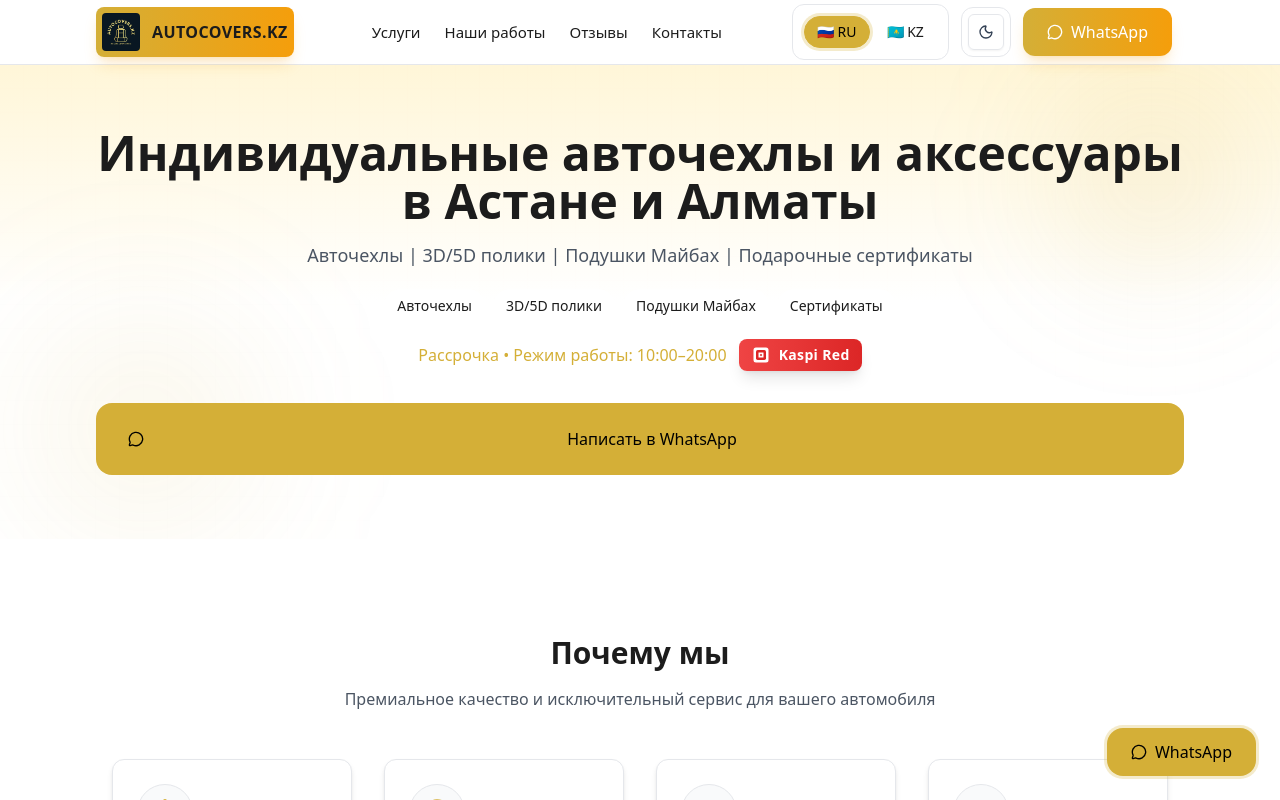
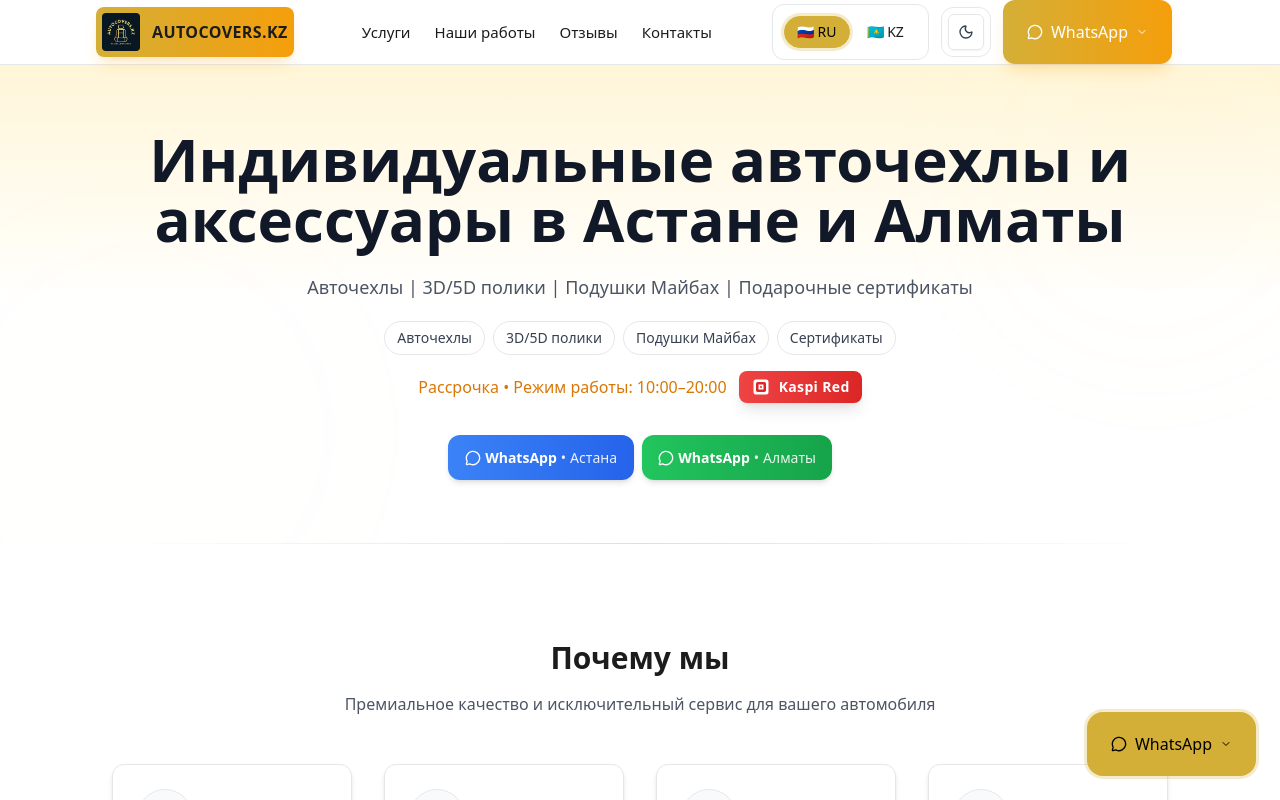
Before and after one commit to Ali-Fayzullaev/autocovers, a Next.js app: page / in a window 1280 px wide. Shown: the top 800 px of the page. Built offline with nearby package versions, Linux system fonts and the light colour scheme.

Commit message:
added other button for whatsapp link in hero

```diff
--- a/components/CityActionButton.tsx
+++ b/components/CityActionButton.tsx
@@ -76,12 +76,11 @@ export function CityActionButton({ type, label, className }: CityActionButtonPro
   };
 
   return (
-    <div className="relative w-auto">
+    <div className="relative w-full max-w-md mx-auto">
       <button
         onClick={(e) => {
           e.preventDefault();
           e.stopPropagation();
-          console.log('Button clicked - opening modal');
           setIsOpen(true);
         }}
         onTouchStart={(e) => {
@@ -91,37 +90,34 @@ export function CityActionButton({ type, label, className }: CityActionButtonPro
         onTouchEnd={(e) => {
           e.preventDefault();
           e.stopPropagation();
-          console.log('Touch ended - opening modal');
           setIsOpen(true);
         }}
         className={`
           ${className || "btn-gold"}
           flex items-center justify-center gap-2 w-full
-          min-h-[34px] /* Минимальная высота для мобильных */
-          active:scale-[0.98] /* Фидбек при нажатии */
+          min-h-[64px]
+          active:scale-[0.98]
           transition-all duration-150
-          select-none /* Убираем выделение текста */
-          touch-manipulation /* Оптимизация для тач-устройств */
+          select-none
+          touch-manipulation
           relative
           overflow-hidden
         `}
         style={{
-          WebkitTapHighlightColor: 'transparent' /* Убираем синий highlight на iOS */
+          WebkitTapHighlightColor: 'transparent'
         }}
       >
-        {/* Основной контент */}
         <div className="flex items-center justify-center gap-2 w-full px-2">
           {getActionIcon()}
           <span className="flex-1 text-center font-medium">{getActionLabel()}</span>
-
+          <ChevronDown className="h-3 w-3 flex-shrink-0" />
         </div>
 
-        {/* Overlay для лучшего touch target */}
         <div className="absolute inset-0 bg-transparent" />
       </button>
 
       <Dialog open={isOpen} onOpenChange={setIsOpen}>
-        <DialogContent className="sm:max-w-md bg-white dark:bg-slate-800 border-gray-200 dark:border-slate-700 rounded-2xl mx-4">
+        <DialogContent className="bg-white dark:bg-slate-800 border-gray-200 dark:border-slate-700 rounded-2xl w-[calc(100vw-2rem)] max-w-md">
           <DialogHeader className="text-center">
             <DialogTitle className="text-xl font-semibold text-gray-900 dark:text-gray-100">
               {lang === "ru" ? "Выберите город" : "Қаланы таңдаңыз"}
@@ -141,7 +137,7 @@ export function CityActionButton({ type, label, className }: CityActionButtonPro
                 onClick={() => handleAction(city.id)}
                 className={`
                   w-full text-left p-4 rounded-xl border-2 transition-all duration-200 flex items-center gap-4 group
-                  min-h-[70px] /* Минимальная высота для тач-устройств */
+                  min-h-[70px]
                   active:scale-[0.98]
                   ${selectedCity === city.id
                     ? "border-amber-500 bg-amber-50 dark:bg-amber-500/10"
--- a/components/Hero.tsx
+++ b/components/Hero.tsx
@@ -1,56 +1,55 @@
 "use client";
 
 import { motion } from "framer-motion";
-import { Button } from "@/components/ui/button";
-import { CityActionButton } from "@/components/CityActionButton";
+import { MessageCircle, MapPin } from "lucide-react";
 import { ru } from "@/lib/translations/ru";
 import { kz } from "@/lib/translations/kz";
 import { useLanguage } from "@/lib/LanguageContext";
 import { KaspiRedLogo } from "@/components/KaspiRedLogo";
 
+// Константы с номерами
+const CITIES = [
+  {
+    id: "astana",
+    name: { ru: "Астана", kz: "Астана" },
+    phone: "+77785228800",
+    whatsapp: "https://wa.me/77785228800",
+    color: "from-blue-500 to-blue-600",
+    hoverColor: "hover:from-blue-600 hover:to-blue-700",
+  },
+  {
+    id: "almaty",
+    name: { ru: "Алматы", kz: "Алматы" },
+    phone: "+77067088225",
+    whatsapp: "https://wa.me/77067088225",
+    color: "from-green-500 to-green-600",
+    hoverColor: "hover:from-green-600 hover:to-green-700",
+  }
+] as const;
+
 export default function Hero() {
   const { lang } = useLanguage();
   const t = lang === "ru" ? ru : kz;
 
+  const handleWhatsApp = (whatsappUrl: string, cityName: string) => {
+    console.log(`Opening WhatsApp for ${cityName}`);
+    window.open(whatsappUrl, "_blank");
+  };
+
   return (
-    <section className="relative isolate overflow-hidden">
-      {/* цветная подложка секции — заметно отделяет hero */}
-      <div className="absolute inset-0 -z-10 bg-gradient-to-b from-[#FFF6D8] via-white to-white dark:from-[#0B0F16] dark:via-[#0B0F16] dark:to-[#0B0F16]" />
+    <section className="relative isolate overflow-hidden bg-gradient-to-b from-[#FFF6D8] via-white to-white dark:from-[#0B0F16] dark:via-[#0B0F16] dark:to-[#0B0F16]">
+      {/* Декоративные элементы */}
+      <div className="absolute inset-0 -z-10 opacity-10">
+        <div className="absolute -top-24 -right-20 h-[26rem] w-[26rem] rounded-full bg-amber-200/20 blur-[60px]" />
+        <div className="absolute -bottom-32 -left-24 h-[30rem] w-[30rem] rounded-full bg-amber-200/10 blur-[70px]" />
+      </div>
 
-      {/* нежные золотые подсветки */}
-      <div
-        className="pointer-events-none absolute -top-24 -right-20 h-[26rem] w-[26rem] -z-10 rounded-full blur-[60px]"
-        style={{
-          background:
-            "radial-gradient(closest-side, rgba(212,175,55,.18), rgba(212,175,55,0) 70%)",
-        }}
-      />
-      <div
-        className="pointer-events-none absolute -bottom-32 -left-24 h-[30rem] w-[30rem] -z-10 rounded-full blur-[70px]"
-        style={{
-          background:
-            "radial-gradient(closest-side, rgba(212,175,55,.14), rgba(212,175,55,0) 70%)",
-        }}
-      />
-
-      {/* лёгкая сетка для глубины (тонкая и почти незаметная) */}
-      <div
-        className="absolute inset-0 -z-10 opacity-[0.06] dark:opacity-[0.09]"
-        style={{
-          backgroundImage:
-            "linear-gradient(transparent 0 23px, currentColor 24px),linear-gradient(90deg,transparent 0 23px,currentColor 24px)",
-          backgroundSize: "24px 24px",
-          color: "rgba(0,0,0,.55)",
-          mixBlendMode: "overlay",
-        }}
-      />
-
-      <div className="section pt-16 pb-14 text-center">
+      <div className="section pt-16 pb-14 text-center relative z-10">
         <motion.h1
           initial={{ opacity: 0, y: 20 }}
           animate={{ opacity: 1, y: 0 }}
           transition={{ duration: 0.6 }}
-          className="h1"
+          className="text-4xl sm:text-5xl lg:text-6xl font-bold text-gray-900 dark:text-white mb-6"
         >
           {t.hero.title}
         </motion.h1>
@@ -59,13 +58,13 @@ export default function Hero() {
           initial={{ opacity: 0 }}
           animate={{ opacity: 1 }}
           transition={{ delay: 0.15 }}
-          className="mt-4 text-lg muted"
+          className="mt-4 text-lg text-gray-600 dark:text-gray-300 max-w-2xl mx-auto"
         >
           {t.hero.subtitle}
         </motion.p>
 
-        {/* бейджи */}
-        <motion.ul
+        {/* Бейджи */}
+        <motion.div
           initial={{ opacity: 0 }}
           animate={{ opacity: 1 }}
           transition={{ delay: 0.22 }}
@@ -73,15 +72,15 @@ export default function Hero() {
         >
           {["Авточехлы", "3D/5D полики", "Подушки Майбах", "Сертификаты"].map(
             (label) => (
-              <li
+              <div
                 key={label}
-                className="rounded-full border border-white/15 px-3 py-1.5 bg-white/70 dark:bg-white/5 backdrop-blur-sm"
+                className="rounded-full border border-gray-200 dark:border-gray-700 px-3 py-1.5 bg-white/80 dark:bg-gray-800/80 text-gray-700 dark:text-gray-300"
               >
                 {label}
-              </li>
+              </div>
             )
           )}
-        </motion.ul>
+        </motion.div>
 
         <motion.div
           initial={{ opacity: 0 }}
@@ -89,31 +88,55 @@ export default function Hero() {
           transition={{ delay: 0.28 }}
           className="mt-4 flex flex-col sm:flex-row items-center justify-center gap-2 sm:gap-3"
         >
-          <p className="text-sm sm:text-base text-[var(--gold)] text-center sm:text-left">
+          <p className="text-sm sm:text-base text-amber-600 dark:text-amber-400 text-center">
             {t.hero.note}
           </p>
           <KaspiRedLogo className="inline-block" />
         </motion.div>
 
+        {/* Альтернативный вариант - еще более компактный */}
         <motion.div
           initial={{ opacity: 0, scale: 0.98 }}
           animate={{ opacity: 1, scale: 1 }}
           transition={{ delay: 0.35 }}
-          className="mt-8"
+          className="mt-8 flex flex-col sm:flex-row gap-2 justify-center items-stretch max-w-sm mx-auto"
         >
-          <CityActionButton
-            type="whatsapp"
-            label={t.hero.cta}
-            className="btn-gold px-6 py-6 text-base rounded-2xl"
-          />
+          {CITIES.map((city) => (
+            <button
+              key={city.id}
+              onClick={() => handleWhatsApp(city.whatsapp, city.name[lang as keyof typeof city.name])}
+              className={`
+                flex-1
+                bg-gradient-to-r ${city.color} ${city.hoverColor}
+                text-white
+                px-3 py-2 text-xs font-medium rounded-lg
+                flex items-center justify-center gap-1
+                transition-all duration-200
+                active:scale-95
+                shadow-md hover:shadow-lg
+                border-0
+                min-h-[45px]
+                relative
+                group
+                sm:px-4 sm:py-3 sm:text-sm sm:rounded-xl
+              `}
+              style={{
+                WebkitTapHighlightColor: 'transparent',
+                touchAction: 'manipulation'
+              }}
+            >
+              <MessageCircle className="h-3 w-3 sm:h-4 sm:w-4" />
+              <span className="font-semibold">WhatsApp</span>
+              <span className="opacity-90">•</span>
+              <span className="opacity-90">{city.name[lang as keyof typeof city.name]}</span>
+            </button>
+          ))}
         </motion.div>
+
       </div>
 
-      {/* тонкая золотая линия снизу секции */}
-      <div
-        aria-hidden
-        className="absolute left-1/2 bottom-0 -translate-x-1/2 w-[92%] max-w-5xl h-[1px] bg-gradient-to-r from-transparent via-[var(--gold)]/50 to-transparent"
-      />
+      {/* Декоративная линия */}
+      <div className="absolute left-1/2 bottom-0 -translate-x-1/2 w-[92%] max-w-5xl h-[1px] bg-gradient-to-r from-transparent via-amber-400/50 to-transparent" />
     </section>
   );
 }
```
